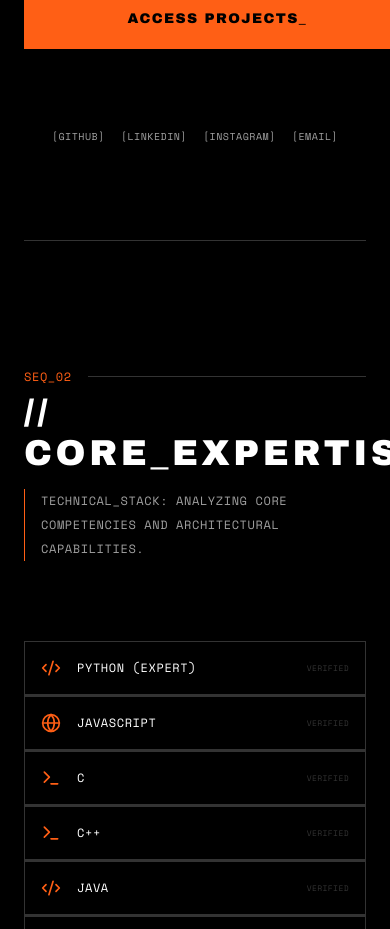
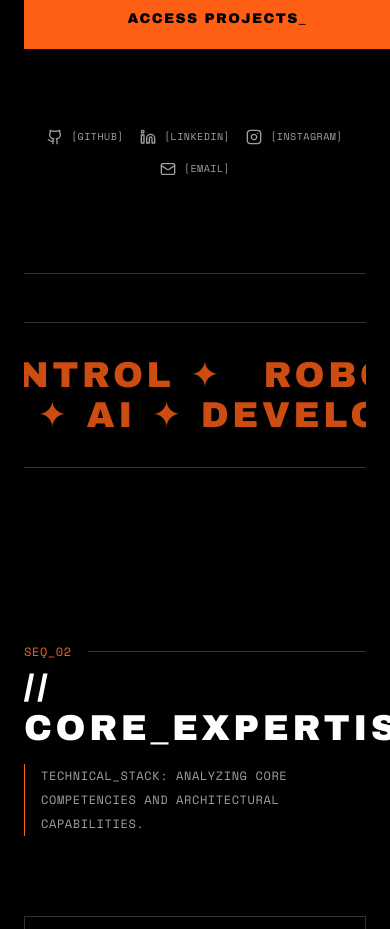
Before and after one commit to HyperPenetrator/my-portfolio-v1, a Next.js app: page / in a window 390 px wide. Shown: the part 900-1829 px from the top of the page. Built offline with nearby package versions, Linux system fonts and the light colour scheme.

Commit message:
feat: integrate animated scroll-based velocity marquee and social media icons with security/refactor review

```diff
--- a/app/page.tsx
+++ b/app/page.tsx
@@ -19,6 +19,9 @@ import {
     Trophy,
     LucideIcon
 } from 'lucide-react';
+import { ScrollBasedVelocity } from '@/components/ui/scroll-based-velocity';
+import { TextHoverEffect } from '@/components/ui/text-hover-effect';
+
 
 // --- Types ---
 
@@ -395,19 +398,27 @@ export default function Portfolio() {
                         className="flex flex-wrap justify-center lg:justify-start gap-4 sm:gap-8 mt-20 font-mono text-[10px] sm:text-xs uppercase tracking-widest text-muted-gray"
                     >
                          <a href="https://github.com/HyperPenetrator" target="_blank" rel="noopener noreferrer" className="hover:text-safety-orange flex items-center gap-2 transition-colors">
-                            [GITHUB]
+                             <Github className="w-4 h-4" /> [GITHUB]
                          </a>
                          <a href="https://www.linkedin.com/in/hrishikesh-dutta-714849359/" target="_blank" rel="noopener noreferrer" className="hover:text-safety-orange flex items-center gap-2 transition-colors">
-                            [LINKEDIN]
+                             <Linkedin className="w-4 h-4" /> [LINKEDIN]
                          </a>
                          <a href="https://www.instagram.com/___helion?igsh=NjVwdXUybXduczQ=" target="_blank" rel="noopener noreferrer" className="hover:text-safety-orange flex items-center gap-2 transition-colors">
-                            [INSTAGRAM]
+                             <Instagram className="w-4 h-4" /> [INSTAGRAM]
                          </a>
                          <a href="mailto:hrishikeshdutta8976@gmail.com" className="hover:text-safety-orange flex items-center gap-2 transition-colors">
-                            [EMAIL]
+                             <Mail className="w-4 h-4" /> [EMAIL]
                          </a>
                     </motion.div>
                 </section>
+
+                <div className="py-8 my-12 border-y border-dark-border overflow-hidden bg-pure-black">
+                    <ScrollBasedVelocity
+                        text="ROBOTICS ✦ AI ✦ DEVELOPMENT ✦ CONTROL ✦"
+                        default_velocity={1.2}
+                        className="text-4xl md:text-6xl font-heading uppercase text-safety-orange/80 tracking-tighter"
+                    />
+                </div>
 
                 {/* --- Skills Section --- */}
                 <section id="skills" className="py-32 border-b border-dark-border">
--- /dev/null
+++ b/components/ui/scroll-based-velocity.tsx
@@ -0,0 +1,114 @@
+"use client";
+import React, { useRef } from "react";
+import {
+  motion,
+  useScroll,
+  useSpring,
+  useTransform,
+  useMotionValue,
+  useVelocity,
+  useAnimationFrame,
+  wrap,
+} from "framer-motion";
+import { cn } from "@/lib/utils";
+
+interface ScrollBasedVelocityProps {
+  text: string;
+  default_velocity?: number;
+  className?: string;
+  containerRef?: React.RefObject<HTMLElement | null>;
+}
+
+interface ParallaxProps {
+  children: string;
+  baseVelocity: number;
+  className?: string;
+  containerRef?: React.RefObject<HTMLElement | null>;
+}
+
+function ParallaxText({
+  children,
+  baseVelocity = 100,
+  className,
+  containerRef,
+}: ParallaxProps) {
+  const baseX = useMotionValue(0);
+  const { scrollY } = useScroll(
+    containerRef ? { container: containerRef } : undefined
+  );
+  const scrollVelocity = useVelocity(scrollY);
+  const smoothVelocity = useSpring(scrollVelocity, {
+    damping: 50,
+    stiffness: 400,
+  });
+  const velocityFactor = useTransform(smoothVelocity, [0, 1000], [0, 5], {
+    clamp: false,
+  });
+
+  /**
+   * wrap(-12.5, 0, v) keeps the translated % inside a window that
+   * exactly covers one repetition of the duplicated text row.
+   * Adjust the bounds if you change the number of repeated spans or
+   * their spacing.
+   */
+  const x = useTransform(baseX, (v) => `${wrap(-12.5, 0, v)}%`);
+
+  const directionFactor = useRef<number>(1);
+
+  useAnimationFrame((t, delta) => {
+    let moveBy = directionFactor.current * baseVelocity * (delta / 1000);
+
+    if (velocityFactor.get() < 0) {
+      directionFactor.current = -1;
+    } else if (velocityFactor.get() > 0) {
+      directionFactor.current = 1;
+    }
+
+    moveBy += directionFactor.current * moveBy * velocityFactor.get();
+    baseX.set(baseX.get() + moveBy);
+  });
+
+  return (
+    <div
+      className="overflow-hidden whitespace-nowrap flex flex-nowrap"
+      style={{ width: "100%" }}
+    >
+      <motion.div
+        className={cn("flex whitespace-nowrap", className)}
+        style={{ x }}
+      >
+        {Array.from({ length: 8 }).map((_, i) => (
+          <span key={i} className="block mr-10 last:mr-10">
+            {children}
+          </span>
+        ))}
+      </motion.div>
+    </div>
+  );
+}
+
+export function ScrollBasedVelocity({
+  text,
+  default_velocity = 5,
+  className,
+  containerRef,
+}: ScrollBasedVelocityProps) {
+  return (
+    <section className="relative w-full">
+      <ParallaxText
+        baseVelocity={default_velocity}
+        className={className}
+        containerRef={containerRef}
+      >
+        {text}
+      </ParallaxText>
+      <ParallaxText
+        baseVelocity={-default_velocity}
+        className={className}
+        containerRef={containerRef}
+      >
+        {text}
+      </ParallaxText>
+    </section>
+  );
+}
--- /dev/null
+++ b/components/ui/text-hover-effect.tsx
@@ -0,0 +1,122 @@
+"use client";
+import React, { useRef, useState, useEffect } from "react";
+import { motion } from "framer-motion";
+import { cn } from "@/lib/utils";
+
+export const TextHoverEffect = ({
+  text,
+  duration,
+}: {
+  text: string;
+  duration?: number;
+}) => {
+  const svgRef = useRef<SVGSVGElement>(null);
+  const [cursor, setCursor] = useState({ x: 0, y: 0 });
+  const [hovered, setHovered] = useState(false);
+  const [maskPosition, setMaskPosition] = useState({ cx: "50%", cy: "50%" });
+
+  useEffect(() => {
+    if (svgRef.current && cursor.x !== null && cursor.y !== null) {
+      const svgRect = svgRef.current.getBoundingClientRect();
+      const cxPercentage = ((cursor.x - svgRect.left) / svgRect.width) * 100;
+      const cyPercentage = ((cursor.y - svgRect.top) / svgRect.height) * 100;
+      setMaskPosition({
+        cx: `${cxPercentage}%`,
+        cy: `${cyPercentage}%`,
+      });
+    }
+  }, [cursor]);
+
+  return (
+    <svg
+      ref={svgRef}
+      width="100%"
+      height="100%"
+      viewBox="0 0 300 100"
+      xmlns="http://www.w3.org/2000/svg"
+      onMouseEnter={() => setHovered(true)}
+      onMouseLeave={() => setHovered(false)}
+      onMouseMove={(e) => {
+        setCursor({ x: e.clientX, y: e.clientY });
+      }}
+      className="select-none w-full h-full"
+    >
+      <defs>
+        <linearGradient
+          id="textGradient"
+          gradientUnits="userSpaceOnUse"
+          x1="0%"
+          y1="0%"
+          x2="100%"
+          y2="0%"
+        >
+          {hovered && (
+            <>
+              <stop offset="0%" stopColor={"#FF5F15"} />
+              <stop offset="25%" stopColor={"#FF0055"} />
+              <stop offset="50%" stopColor={"#CAFF33"} />
+              <stop offset="75%" stopColor={"#00FFFF"} />
+              <stop offset="100%" stopColor={"#FF5F15"} />
+            </>
+          )}
+        </linearGradient>
+
+        <motion.radialGradient
+          id="revealMask"
+          gradientUnits="userSpaceOnUse"
+          r="20%"
+          animate={maskPosition}
+          transition={{ duration: duration ?? 0, ease: "easeOut" }}
+        >
+          <stop offset="0%" stopColor="white" />
+          <stop offset="100%" stopColor="black" />
+        </motion.radialGradient>
+        <mask id="textMask">
+          <rect
+            x="0"
+            y="0"
+            width="100%"
+            height="100%"
+            fill="url(#revealMask)"
+          />
+        </mask>
+      </defs>
+      <text
+        x="50%"
+        y="50%"
+        textAnchor="middle"
+        dominantBaseline="middle"
+        strokeWidth="0.3"
+        className="font-heading font-bold stroke-[#333333] fill-transparent text-5xl select-none"
+        style={{ opacity: hovered ? 0.7 : 0 }}
+      >
+        {text}
+      </text>
+      <motion.text
+        x="50%"
+        y="50%"
+        textAnchor="middle"
+        dominantBaseline="middle"
+        strokeWidth="0.3"
+        className="font-heading font-bold fill-transparent text-5xl stroke-[#333333]"
+        initial={{ strokeDashoffset: 1000, strokeDasharray: 1000 }}
+        animate={{ strokeDashoffset: 0, strokeDasharray: 1000 }}
+        transition={{ duration: 4, ease: "easeInOut" }}
+      >
+        {text}
+      </motion.text>
+      <text
+        x="50%"
+        y="50%"
+        textAnchor="middle"
+        dominantBaseline="middle"
+        stroke="url(#textGradient)"
+        strokeWidth="0.3"
+        mask="url(#textMask)"
+        className="font-heading font-bold fill-transparent text-5xl"
+      >
+        {text}
+      </text>
+    </svg>
+  );
+};
--- /dev/null
+++ b/lib/utils.ts
@@ -0,0 +1,19 @@
+export function cn(...inputs: (string | boolean | undefined | null | {[key: string]: boolean})[]) {
+  const classes: string[] = [];
+
+  for (const input of inputs) {
+    if (!input) continue;
+
+    if (typeof input === "string") {
+      classes.push(input);
+    } else if (typeof input === "object") {
+      for (const [key, value] of Object.entries(input)) {
+        if (value) {
+          classes.push(key);
+        }
+      }
+    }
+  }
+
+  return classes.filter(Boolean).join(" ");
+}
```
Also changed, not shown: 2 other files (tests, documents, lock files or other folders). Lines whose indentation alone changed are shown as unchanged.
